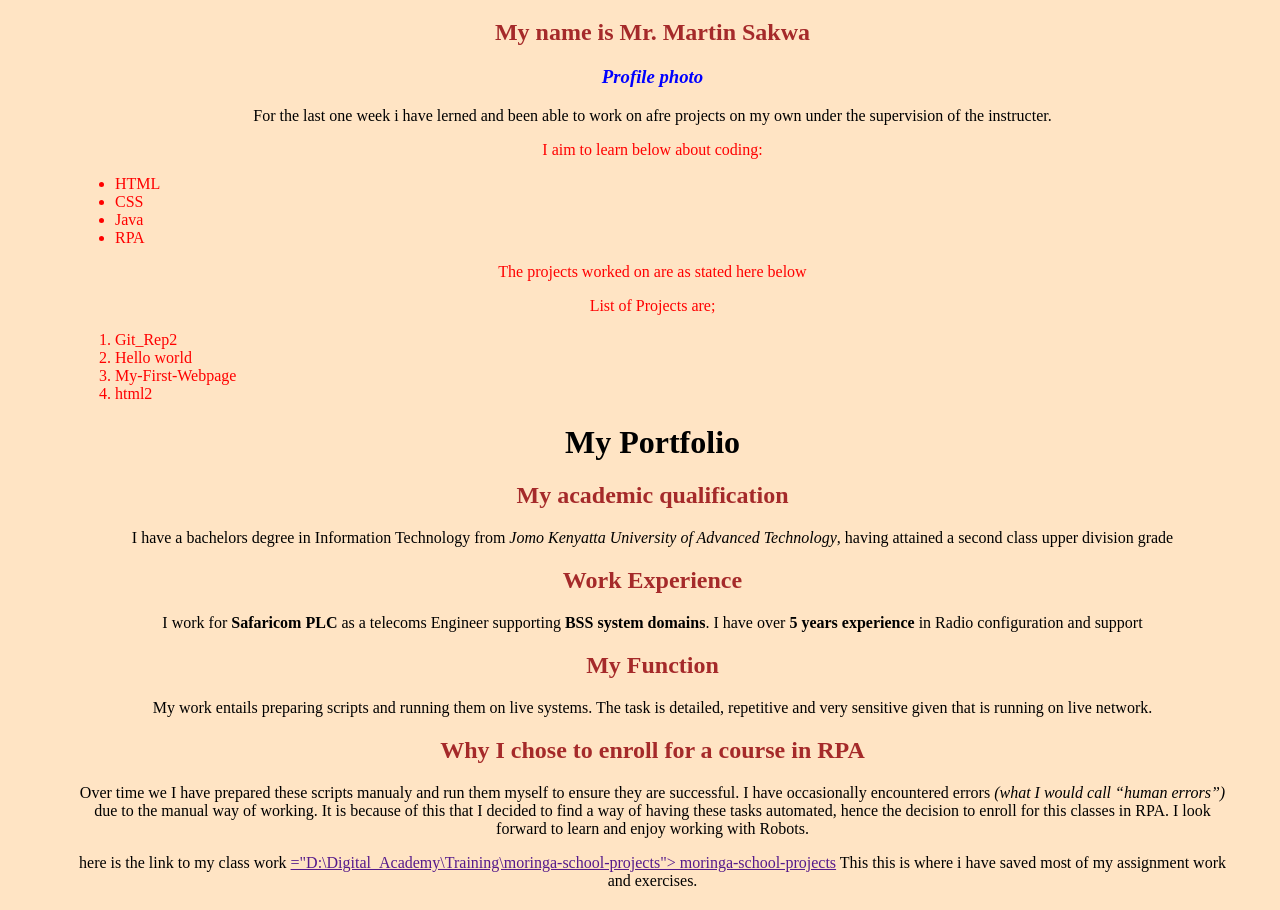
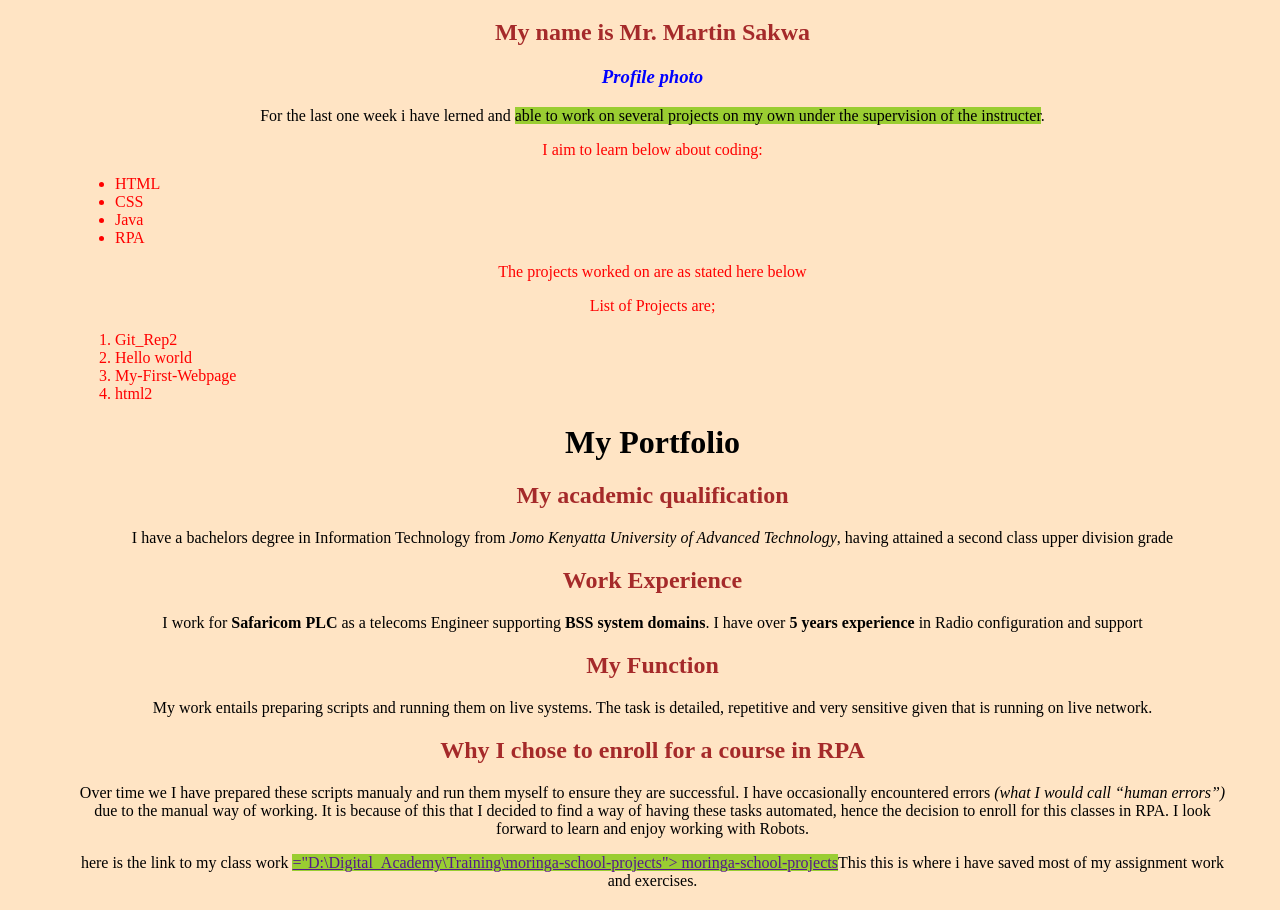
Before and after one commit to sakwamatsotso/origin, a plain HTML site: page index.html in a window 1280 px wide. Shown: the part 340-1250 px from the top of the page. Drawn offline with Linux system fonts and the light colour scheme.

Commit message:
added span tag and styled it

```diff
--- a/css/styles.css
+++ b/css/styles.css
@@ -25,6 +25,9 @@ h3 {
 .tool_kit{
   color:red;
   }
+  .key{
+    background-color: yellowgreen;
+  }
   li{
     text-align: left;
   }
--- a/index.html
+++ b/index.html
@@ -11,8 +11,7 @@
   <h1>Hello to you!</h1>
   <h2>My name is Mr. Martin Sakwa</h2>
   <h3><strong>Profile photo</strong></h3>
-  <p>For the last one week i have lerned and been able to work on afre projects on my own under the supervision of the
-    instructer.</p>
+  <p>For the last one week i have lerned and <span class="key">able to work on several projects on my own under the supervision of the instructer</span>.</p>
   <div class="tool_kit">
     <p>I aim to learn below about coding:</p>
     <ul>
@@ -49,13 +48,11 @@
   <h2>Why I chose to enroll for a course in RPA</h2>
   <p>
     Over time we I have prepared these scripts manualy and run them myself to ensure they are successful. I have
-    occasionally encountered errors <em>(what I would call “human errors”)</em> due to the manual way of working. It is
-    because of this that I decided to find a way of having these tasks automated, hence the decision to enroll for this
+    occasionally encountered errors <em>(what I would call “human errors”)</em> due to the manual way of working. It is because of this that I decided to find a way of having these tasks automated, hence the decision to enroll for this
     classes in RPA. I look forward to learn and enjoy working with Robots.
   </p>
-  <p>here is the link to my class work <a href>="D:\Digital_Academy\Training\moringa-school-projects">
-      moringa-school-projects</a> This this is where i have saved most of my assignment work and exercises.</p>
-
+  <p>here is the link to my class work <span class="key"><a href>="D:\Digital_Academy\Training\moringa-school-projects">
+    moringa-school-projects</a></span>This this is where i have saved most of my assignment work and exercises.</p>
 </body>
 
 </html>
```
